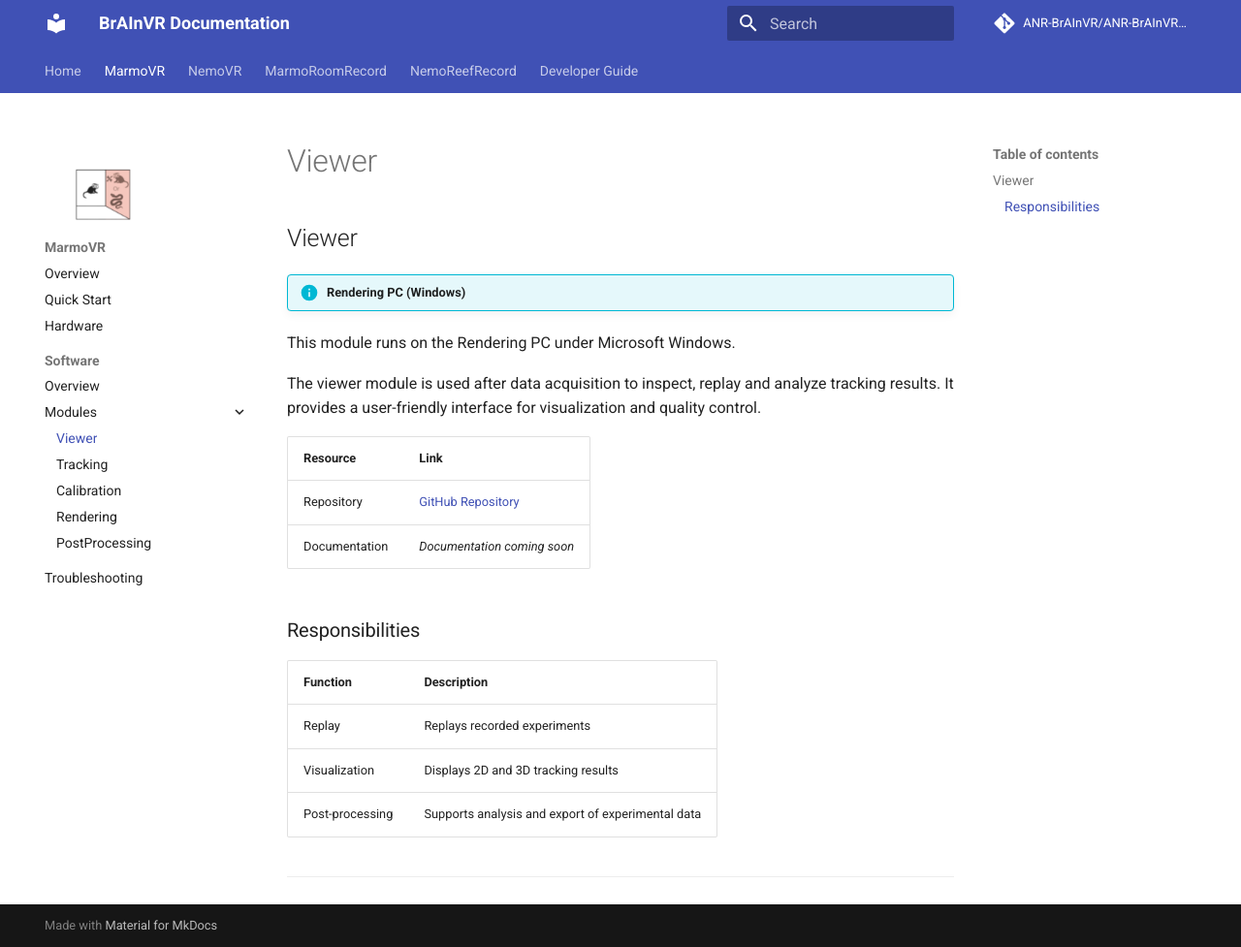
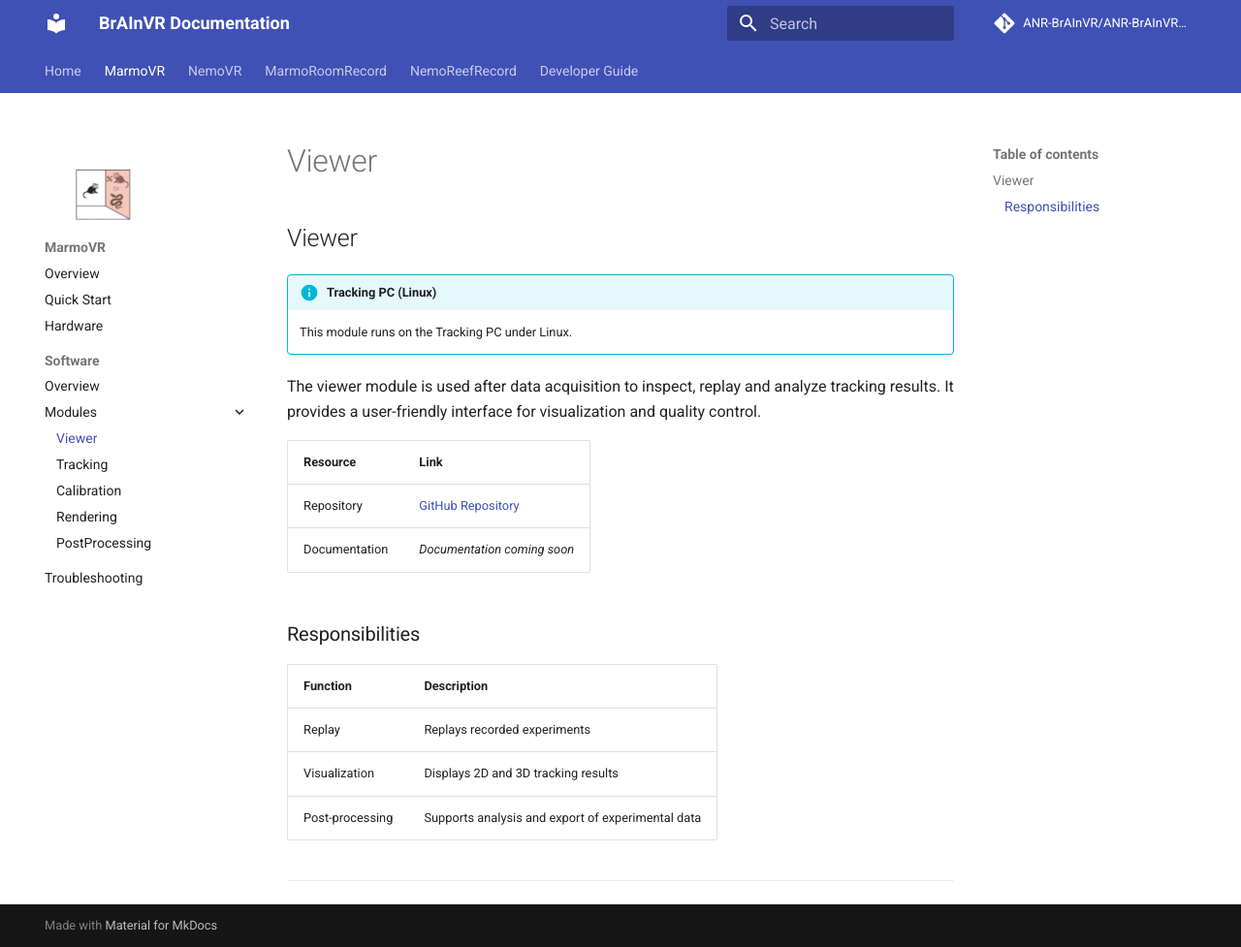
Before and after one commit to ANR-BrAInVR/ANR-BrAInVR.github.io, an MkDocs documentation site: the page built from docs/marmovr/software/viewer/index.md, in a window 1280 px wide and 977 px high. Shown: the whole window at 97% size. Built offline with MkDocs 1.6.1 and Material for MkDocs 9.7.7, drawn with Linux system fonts in a browser that asks for light colours; comment, search, counter and statistics services are not loaded.

Commit message:
correct Viewer host to Tracking PC (Linux)

```diff
--- a/docs/marmovr/software/viewer/index.md
+++ b/docs/marmovr/software/viewer/index.md
@@ -1,21 +1,21 @@
 ## Viewer
 
-!!! info "Rendering PC (Windows)"
-This module runs on the Rendering PC under Microsoft Windows.
+!!! info "Tracking PC (Linux)"
+    This module runs on the Tracking PC under Linux.
 
 The viewer module is used after data acquisition to inspect, replay and analyze tracking results. It provides a user-friendly interface for visualization and quality control.
 
-| Resource      | Link                                                               |
-| ------------- | ------------------------------------------------------------------ |
+| Resource      | Link |
+| ------------- | ---- |
 | Repository    | [GitHub Repository](https://github.com/ANR-BrAInVR/MarmoVR-Viewer){ target="_blank" rel="noopener" } |
-| Documentation | *Documentation coming soon*                                        |
+| Documentation | *Documentation coming soon* |
 
 ### Responsibilities
 
 | Function        | Description                                       |
 | --------------- | ------------------------------------------------- |
 | Replay          | Replays recorded experiments                      |
-| Visualization   | Displays 2D and 3D tracking results               |
+| Visualization   | Displays 2D and 3D tracking results                |
 | Post-processing | Supports analysis and export of experimental data |
 
 ---
```
